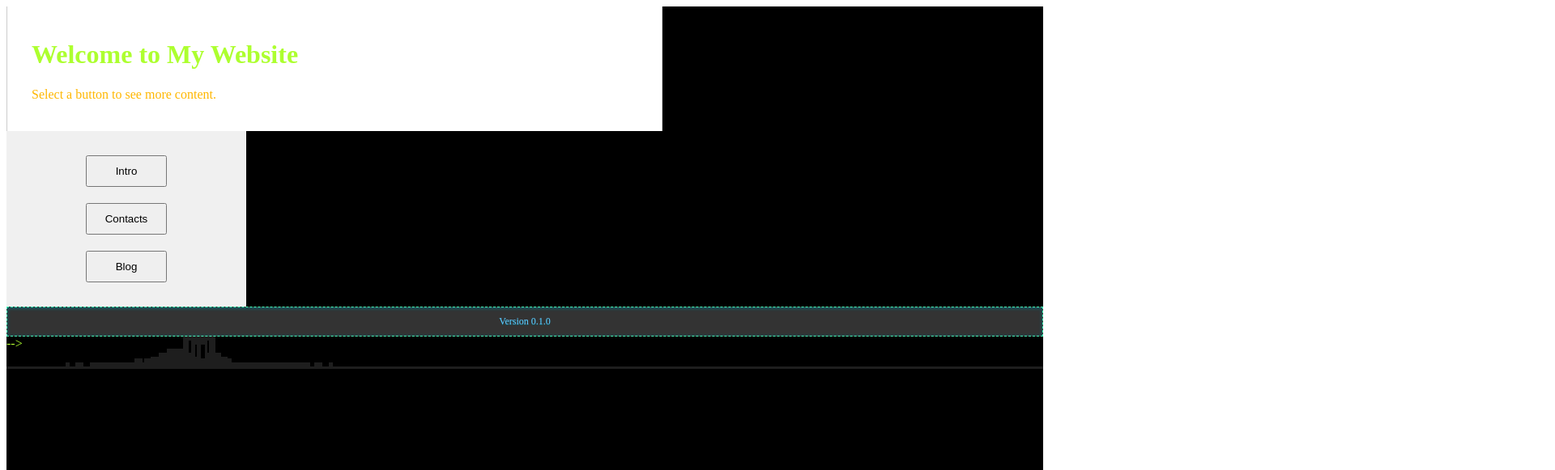
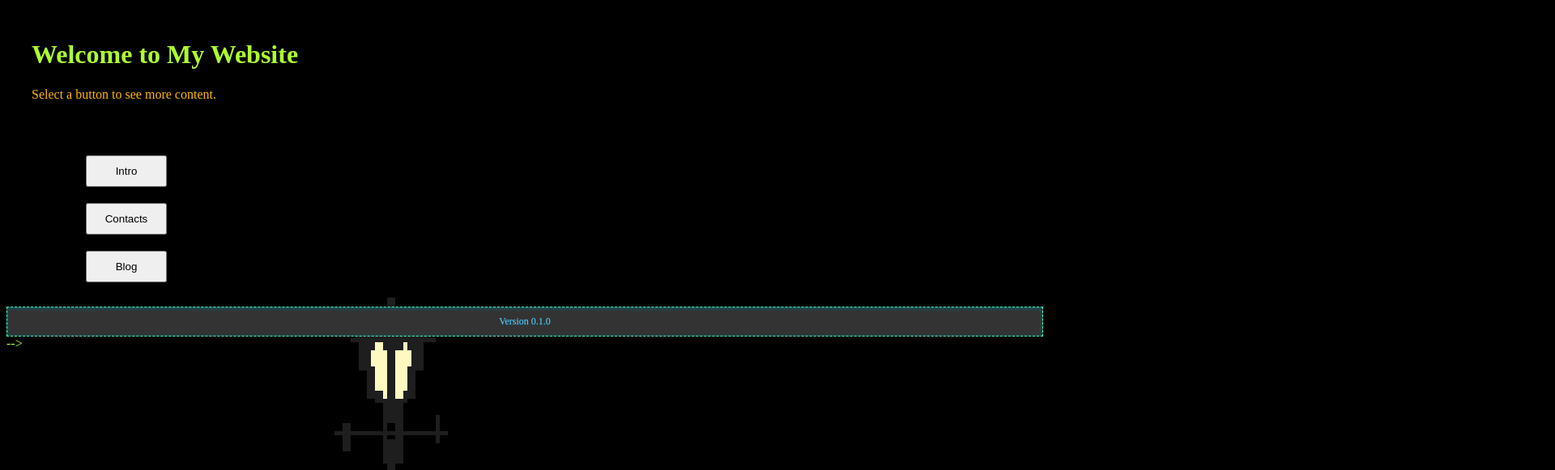
Before and after one commit to brandonkweber/brandonkweber.github.io, a plain HTML site: page 8-11-old.html in a window 1280 px wide. Shown: the top 581 px of the page at 81% size, 1920 px wide, since content can reach past the window. Drawn offline with nearby package versions, Linux system fonts and the light colour scheme.

Commit message:
Fix Background

```diff
--- a/css/index.css
+++ b/css/index.css
@@ -20,6 +20,7 @@ body {
   min-width: fit-content;
   min-height: 100%;
   color: GreenYellow;
+  background-color: black;
   font-family: 'New Font';
   text-rendering: optimizeLegibility;
   -webkit-font-smoothing: none;
@@ -65,16 +66,15 @@ h2 {
 
 #bg {
   z-index: -999;
-  background-size: cover;
   image-rendering: pixelated;
   background-color: #000;
-  width: 100%;
+  width: 200%;
   position: absolute;
 }
 
 footer {
   text-align: center;
-  color: #fff;
+  color: #000000;
   font-size: 12px;
   padding: 10px;
   background-color: #333;
@@ -113,19 +113,19 @@ footer {
 
 .left-section {
   width: 20%;
-  background-color: #f0f0f0;
+  background-color: #000000;
 }
 
 .middle-section {
   width: 60%;
-  background-color: #ffffff;
-  border-left: 1px solid #ccc;
-  border-right: 1px solid #ccc;
+  background-color: #000000;
+  border-left: 1px solid #000000;
+  border-right: 1px solid #000000;
 }
 
 .right-section {
   width: 20%;
-  background-color: #f0f0f0;
+  background-color: #000000;
   display: flex;
   flex-direction: column;
   align-items: center;
@@ -177,8 +177,7 @@ section {
   border: 1px solid;
   text-align: center;
   background:
-    linear-gradient(rgba(0, 0, 0, 0.25), rgba(0, 0, 0, 0.25)),
-    url(isolated-holographic-gradient-wallpaper-7.jpg);
+    linear-gradient(rgba(0, 0, 0, 0.25), rgba(0, 0, 0, 0.25))
 }
 
 .blog {
@@ -245,8 +244,7 @@ section {
   color: rgb(255, 167, 66);
   background-repeat: repeat;
   background:
-    linear-gradient(rgba(0, 0, 0, 0.25), rgba(0, 0, 0, 0.25)),
-    url(isolated-holographic-gradient-wallpaper-7.jpg);
+    linear-gradient(rgba(0, 0, 0, 0.25), rgba(0, 0, 0, 0.25));
   box-shadow: inset 0 1px 20px;
   padding: 5px;
   border: 1px dashed;
@@ -286,6 +284,11 @@ h1 {
   font-weight: bold;
   unicode-bidi: isolate;
   margin-left: 10px;
+}
+
+img {
+  overflow-clip-margin: content-box;
+  overflow: clip;
 }
 
 p {
```
